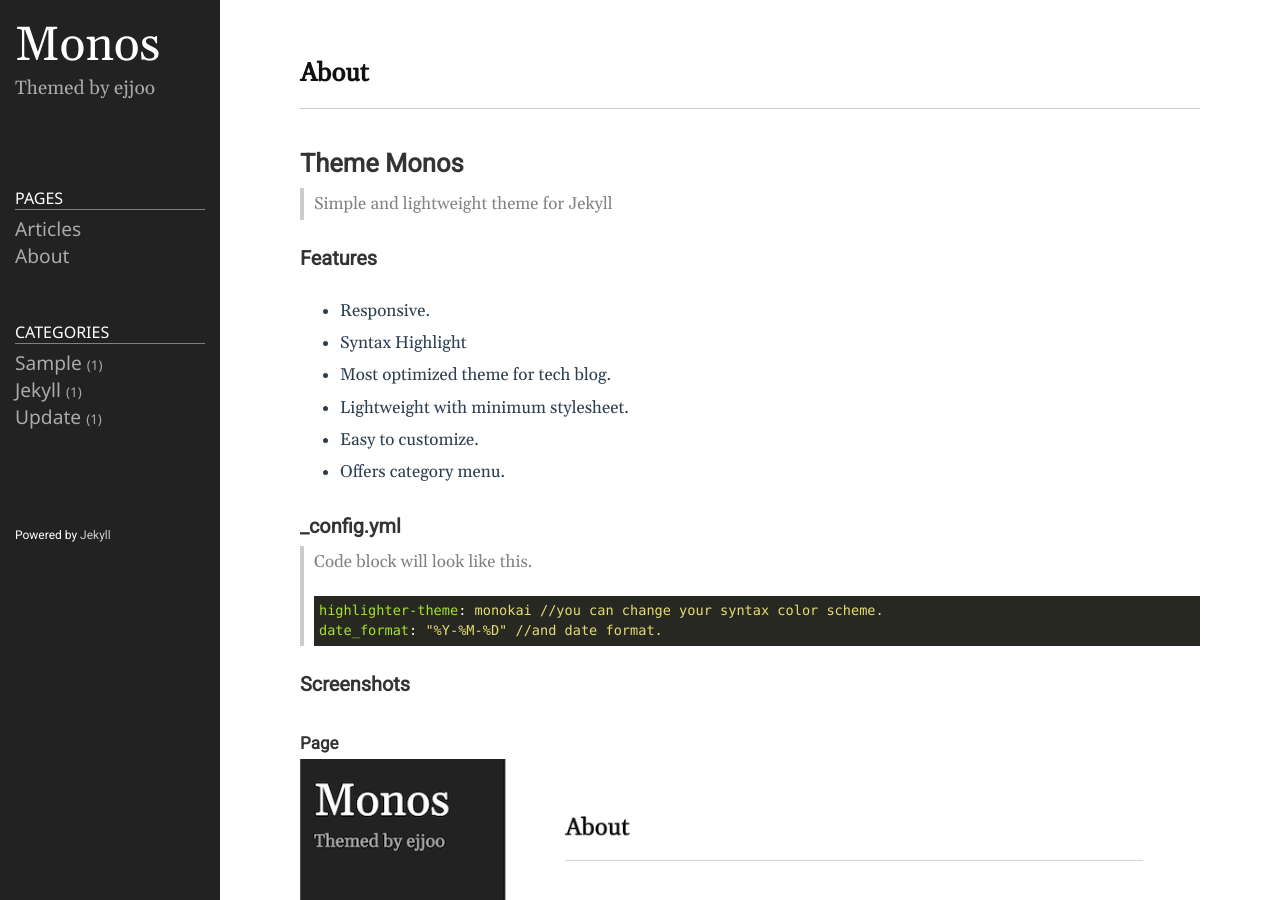
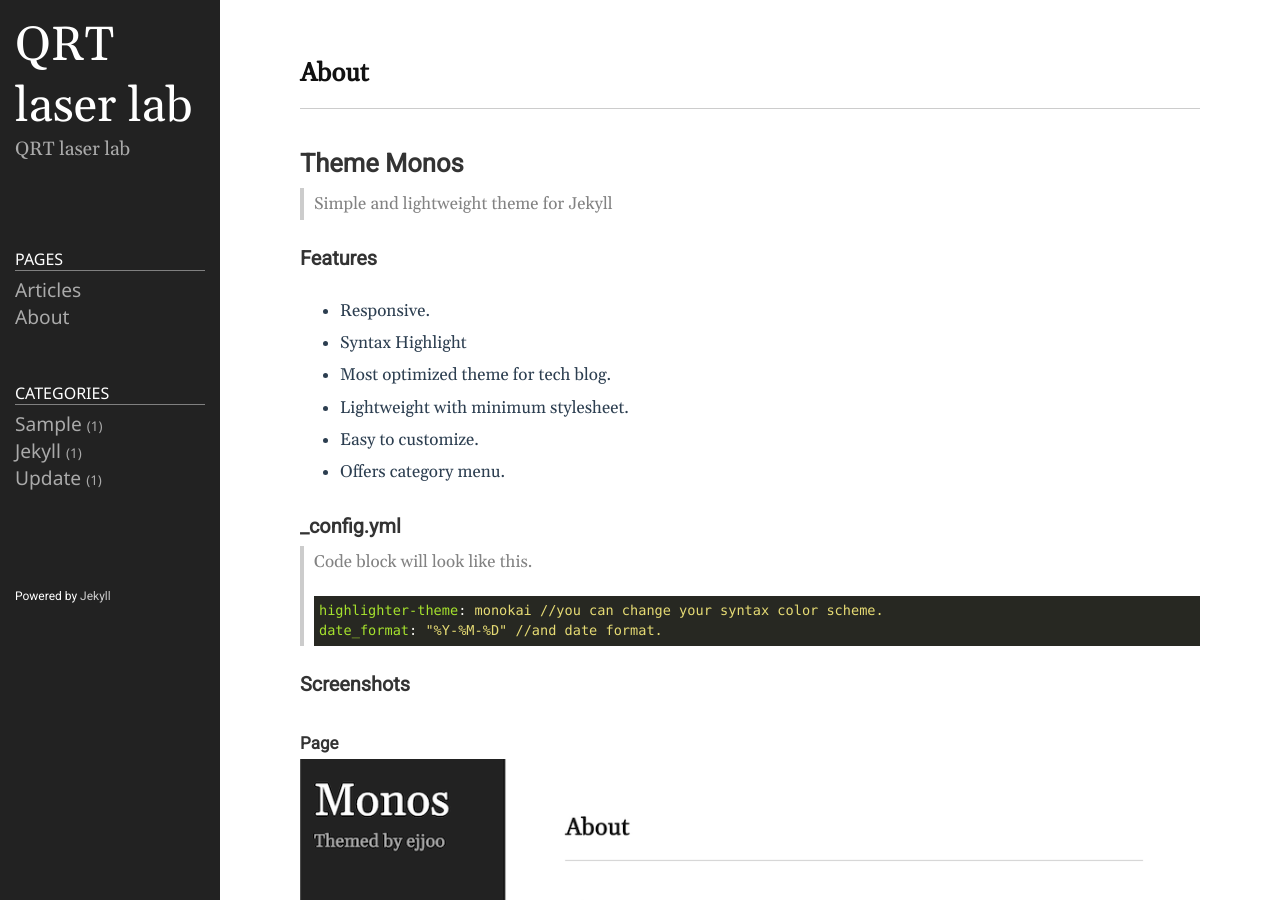
Before and after one commit to q-rad/q-rad.github.io, a Jekyll site: the page built from README.md, in a window 1280 px wide and 900 px high. Built offline with Jekyll 4.4.1, drawn with Linux system fonts in a browser that asks for light colours.

Commit message:
new config

```diff
--- a/_config.yml
+++ b/_config.yml
@@ -18,13 +18,13 @@
 # You can create any custom variable you would like, and they will be accessible
 # in the templates via {{ site.myvariable }}.
 
-title: Monos
-email: ejjoo7994@gmail.com
+title: QRT laser lab
+email: jieseok.kim@qrtkr.com
 description: >- # this means to ignore newlines until "baseurl:"
-  Themed by ejjoo
+  QRT laser lab
 # baseurl: "/" # the subpath of your site, e.g. /blog
 # url: "http://ejjoo.github.io" # the base hostname & protocol for your site, e.g. http://example.com
-github_username: ejjoo
+github_username: QRT-Laser
 highlighter: rouge
 svg:
   optimize: true
```
